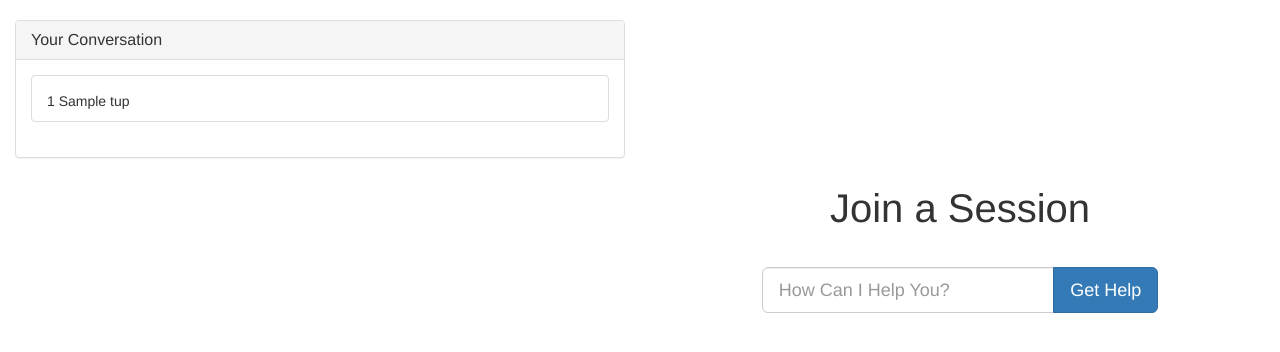
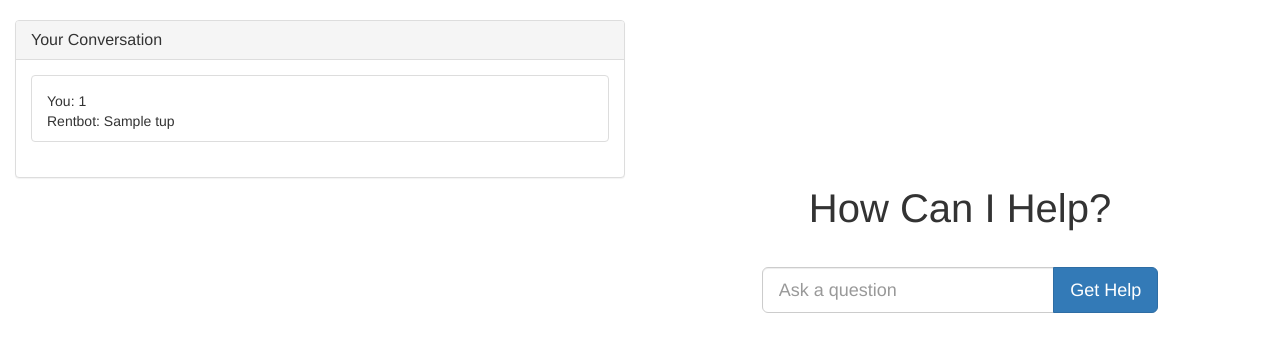
Before and after one commit to rahul-nath/rentbot, a Flask app: template templates/main.html in a window 1280 px wide. Shown: the part 50-402 px from the top of the page. Run offline with Flask 2, Linux system fonts and the light colour scheme; the template is opened without the code that fills it: most values are stand-ins (such as "Sample title", 1, 10 or a date in 2020); some libraries are stand-ins or nearby versions.

Commit message:
Cleanup template

```diff
--- a/templates/main.html
+++ b/templates/main.html
@@ -1,20 +1,15 @@
 <!DOCTYPE html>
 <html lang="en">
-  <!--===============Head===============-->
   <head>
     <meta charset="utf-8">
     <meta http-equiv="X-UA-Compatible" content="IE=edge">
     <meta name="viewport" content="width=device-width, initial-scale=1">
-    <!-- The above 3 meta tags *must* come first in the head; any other head content must come *after* these tags -->
-
     <meta name="description" content="">
     <meta name="author" content="">
     <title>Tenant Talk</title>
     <link href="{{ url_for('static', filename='bootstrap.css') }}"" rel="stylesheet">
     <link href="{{ url_for('static', filename='template.css') }}"" rel="stylesheet">
   </head>
-
-  <!--===============Body===============-->
   <body>
     <div class="container-fluid">
       <nav class="navbar navbar-default">
@@ -24,40 +19,29 @@
         </div>
       </nav>
     </div>
-
-
-    <!-- Question Panel and Past/Submit Panel-->
     <div class="container-fluid">
       <div class="row">
         <div class="col-xs-6">
-          <!--Question Panel-->
           <div class="panel panel-default">
             <div class="panel-heading clearfix">
               <h3 class="panel-title pull-left">Your Conversation</h3>
             </div>
             <div class="panel-body">
-              <!--Question Panel Content-->
               <ul class="list-group">
-
-              <!--TODO Fill out this content with objects-->
-              <!--sample data start-->
-
               {% for tup in conversation %}
                     <div class="list-group-item">
                       <h4 class="list-group-item-heading"></h4>
                       <span class="list-group-item-text">
                         <span name="q_description" value="q_description_value">
-                          {{ tup[0] }}
-                          {{ tup[1] }}
+                          You: {{ tup[0] }} <br>
+                          Rentbot: {{ tup[1] }}
                         </span>
                       </span>
                     </div>
               {% endfor %}
-
-              <!--sample data end-->
               </ul>
             </div>
-            </div>
+          </div>
         </div>
         <div class="col-xs-4 col-xs-offset-1">
           <br>
@@ -68,42 +52,19 @@
           <br>
           <br>
           <br>
-          <p align="center" style="font-size:40px">Join a Session</p>
+          <p align="center" style="font-size:40px">How Can I Help?</p>
           <br>
-
           <form class="form-horizontal" role="form" action='{{ url_for("showMain") }}' method="post">
             <div class="input-group input-group-lg">
-              <input name="question" type="text" class="form-control" placeholder="How Can I Help You?">
+              <input name="question" type="text" class="form-control" placeholder="Ask a question">
               <span class="input-group-btn">
                  <input type="submit" value="Get Help" class="btn btn-primary"></input>
               </span>
-
             </div>
           </form>
-
         </div>
       </div>
-    </div><!--/row-->
-
-
-
-
-<!--  <footer>
-        <p>Udacity Office Hours</p>
-      </footer> -->
-
-    </div><!--/.container-fluid-->
-
-
-
-    <!-- Bootstrap core JavaScript
-    ================================================== -->
-    <!-- Placed at the end of the document so the pages load faster -->
+    </div>
     <script src="https://ajax.googleapis.com/ajax/libs/jquery/1.11.3/jquery.min.js"></script>
-    <script src="bootstrap/js/bootstrap.js"></script>
-    <!--Question Submission Modal's responsive dropdowns-->
-    <!-- IE10 viewport hack for Surface/desktop Windows 8 bug -->
-   <!-- <script src="../bootstrap/assets/js/ie10-viewport-bug-workaround.js"></script> -->
-
   </body>
 </html>
```
